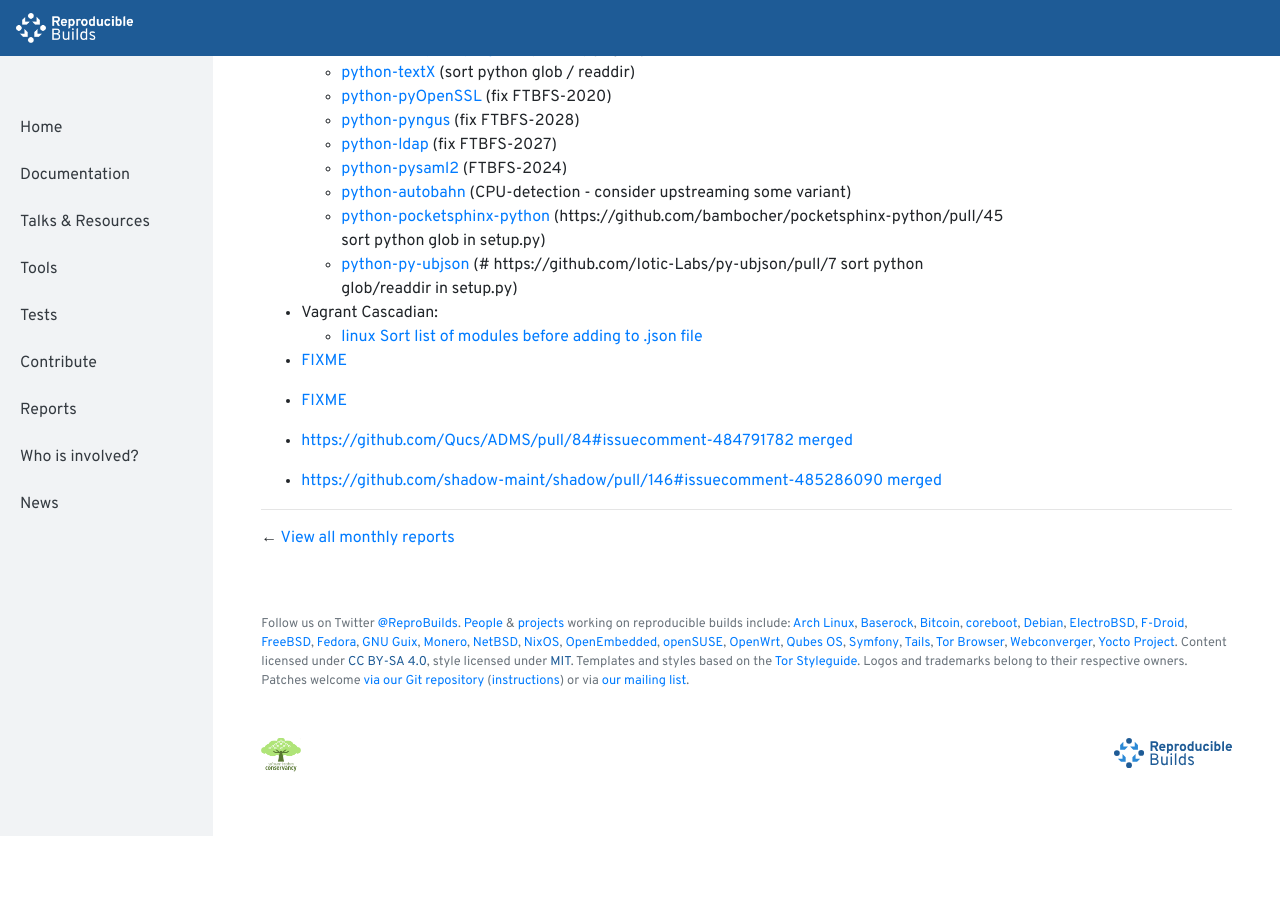
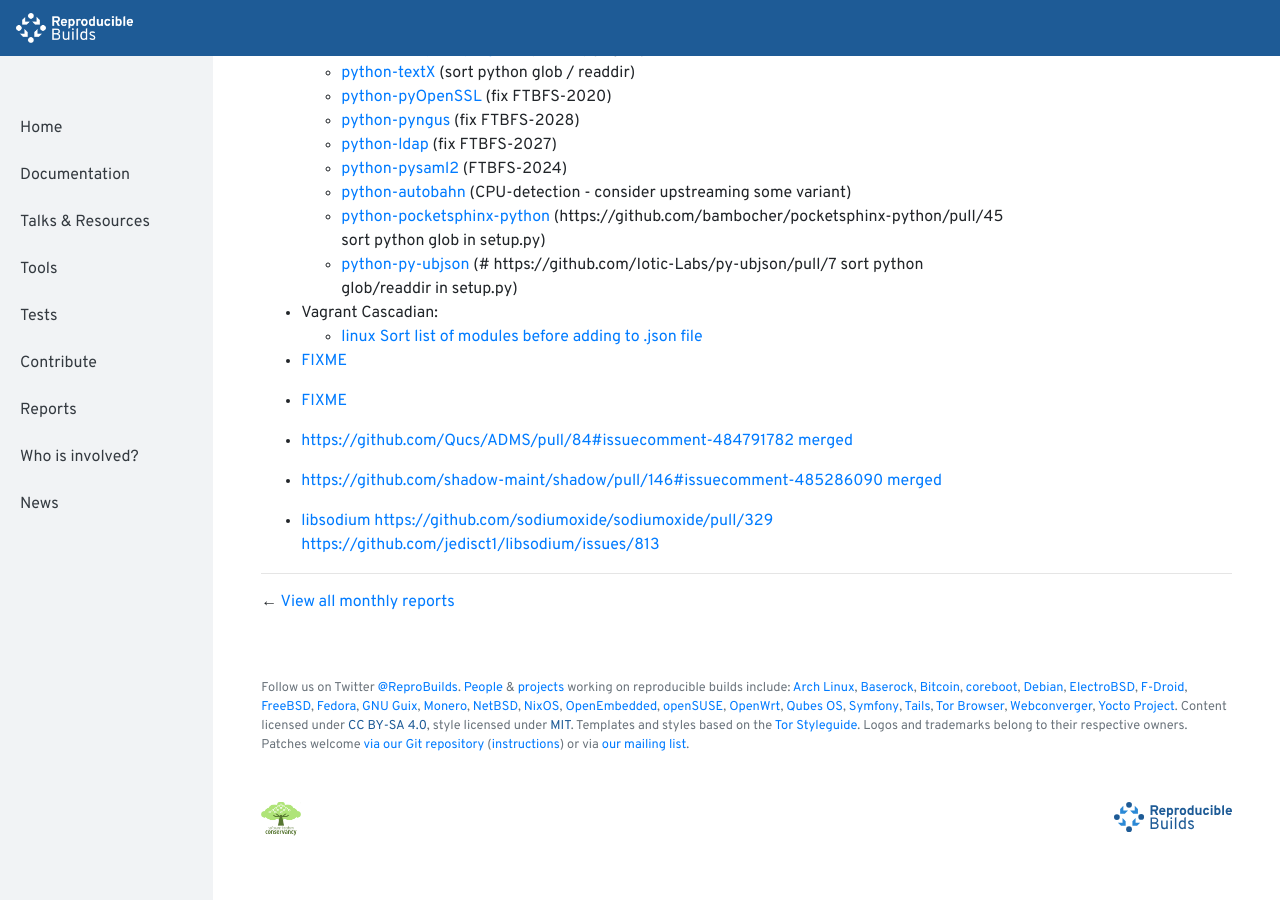
Before and after one commit to prototypefund/reproducible-website, a Jekyll site: the page built from _reports/201904.md, in a window 1280 px wide and 900 px high, scrolled down 693 px. Built offline with Jekyll 4.4.1, drawn with Linux system fonts in a browser that asks for light colours; before the commit the page ends 1529 px from its top, so only the background shows below that.

Commit message:
201904 += libsodium https://github.com/sodiumoxide/sodiumoxide/pull/329 https://github.com/jedisct1/libsodium/issues/813 <https://github.com/sodiumoxide/sodiumoxide/pull/329>

```diff
--- a/_reports/201904.md
+++ b/_reports/201904.md
@@ -41,3 +41,5 @@
 * [https://github.com/Qucs/ADMS/pull/84#issuecomment-484791782 merged](https://github.com/Qucs/ADMS/pull/84#issuecomment-484791782)
 
 * [https://github.com/shadow-maint/shadow/pull/146#issuecomment-485286090 merged](https://github.com/shadow-maint/shadow/pull/146#issuecomment-485286090)
+
+* [libsodium https://github.com/sodiumoxide/sodiumoxide/pull/329 https://github.com/jedisct1/libsodium/issues/813](https://github.com/sodiumoxide/sodiumoxide/pull/329)
```
